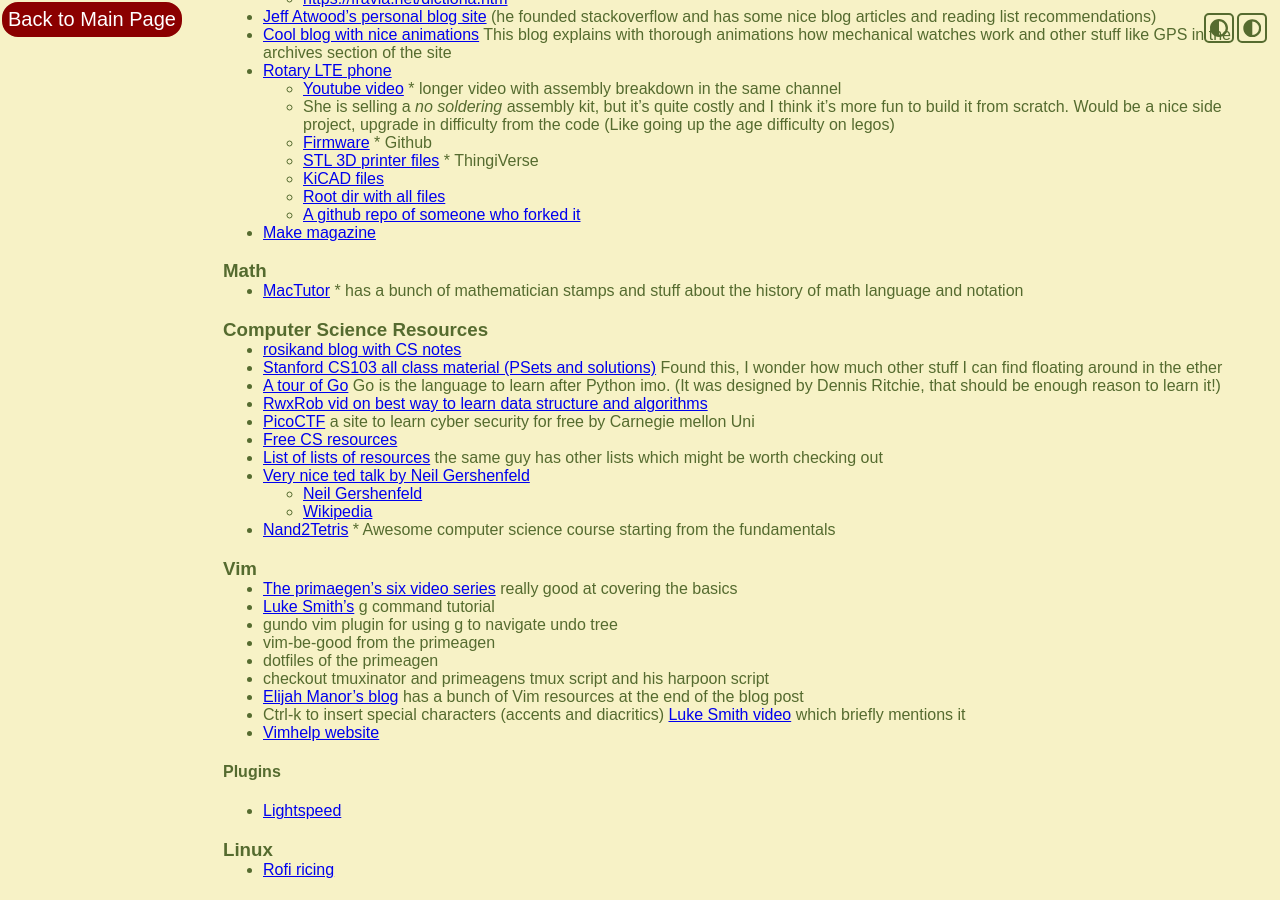
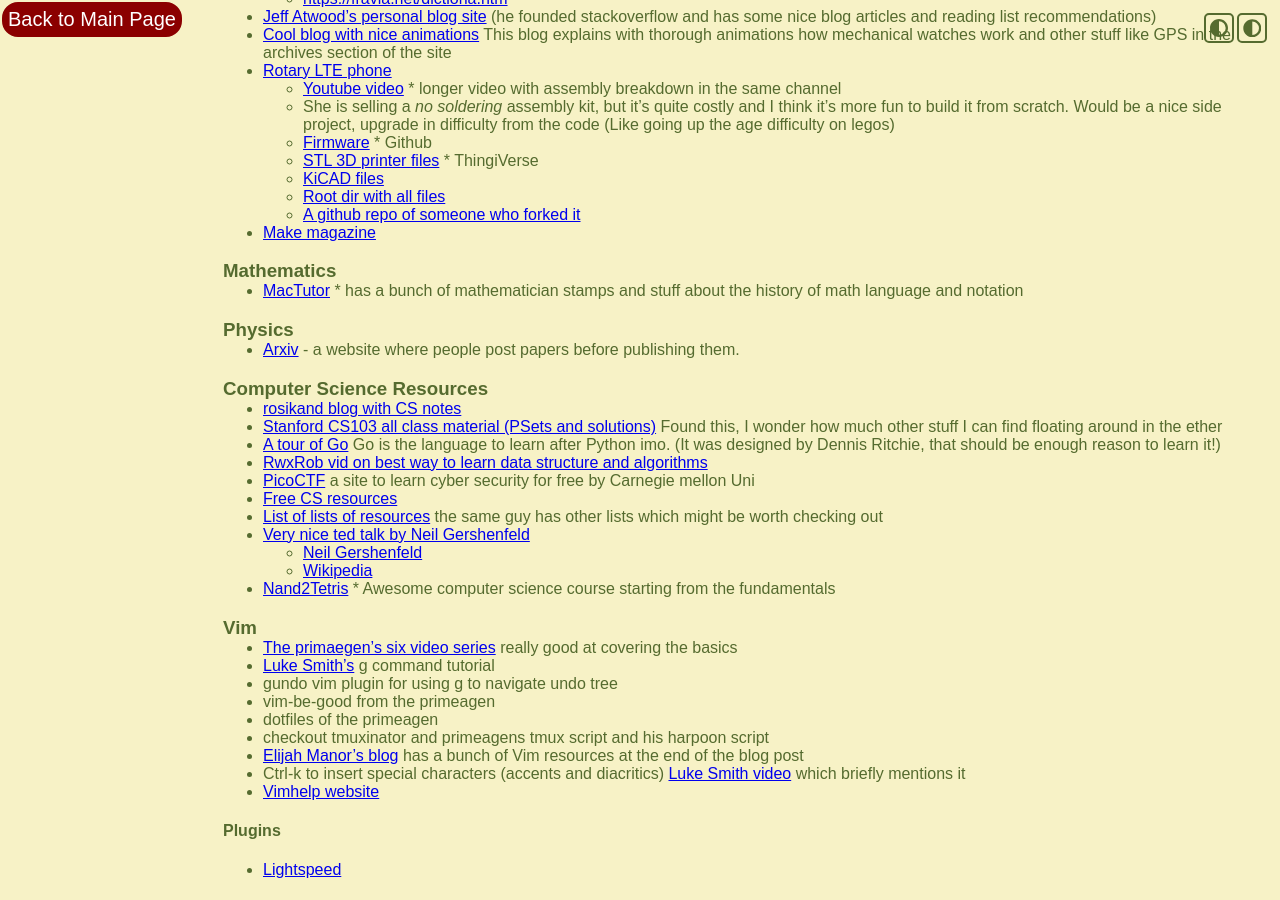
Before and after one commit to GiulianoPalazzi/giulianopalazzi.github.io, a Jekyll site: the page built from resources/cool_resources.md, in a window 1280 px wide and 900 px high, scrolled down 2122 px. Built offline with Jekyll 4.4.1, drawn with Linux system fonts in a browser that asks for light colours; nearby versions of some CDN libraries.

Commit message:
added arxiv website recommended by Ahmed Kallushi

```diff
--- a/resources/cool_resources.md
+++ b/resources/cool_resources.md
@@ -95,9 +95,13 @@
 	* [A github repo of someone who forked it](https://github.com/riosil/RotaryCellphone){:target="_blank"}
 * [Make magazine](https://makezine.com/){:target="_blank"}
 
-### Math ###
+### Mathematics ###
 
 * [MacTutor](https://mathshistory.st-andrews.ac.uk/Miller/mathsym/){:target="_blank"} * has a bunch of mathematician stamps and stuff about the history of math language and notation
+
+### Physics ###
+
+* [Arxiv](https://arxiv.org/){:target="\_blank"} - a website where people post papers before publishing them.
 
 ### Computer Science Resources ###
 
```
